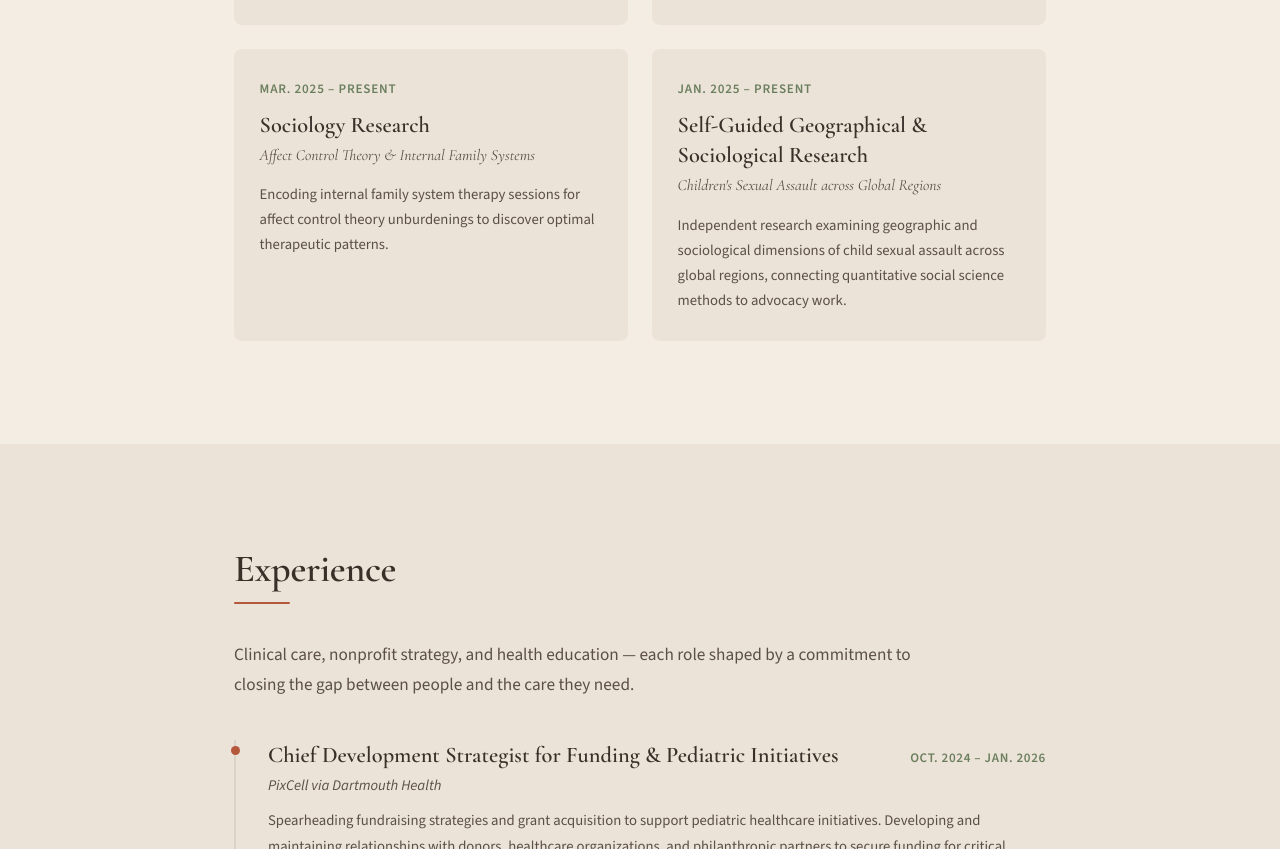
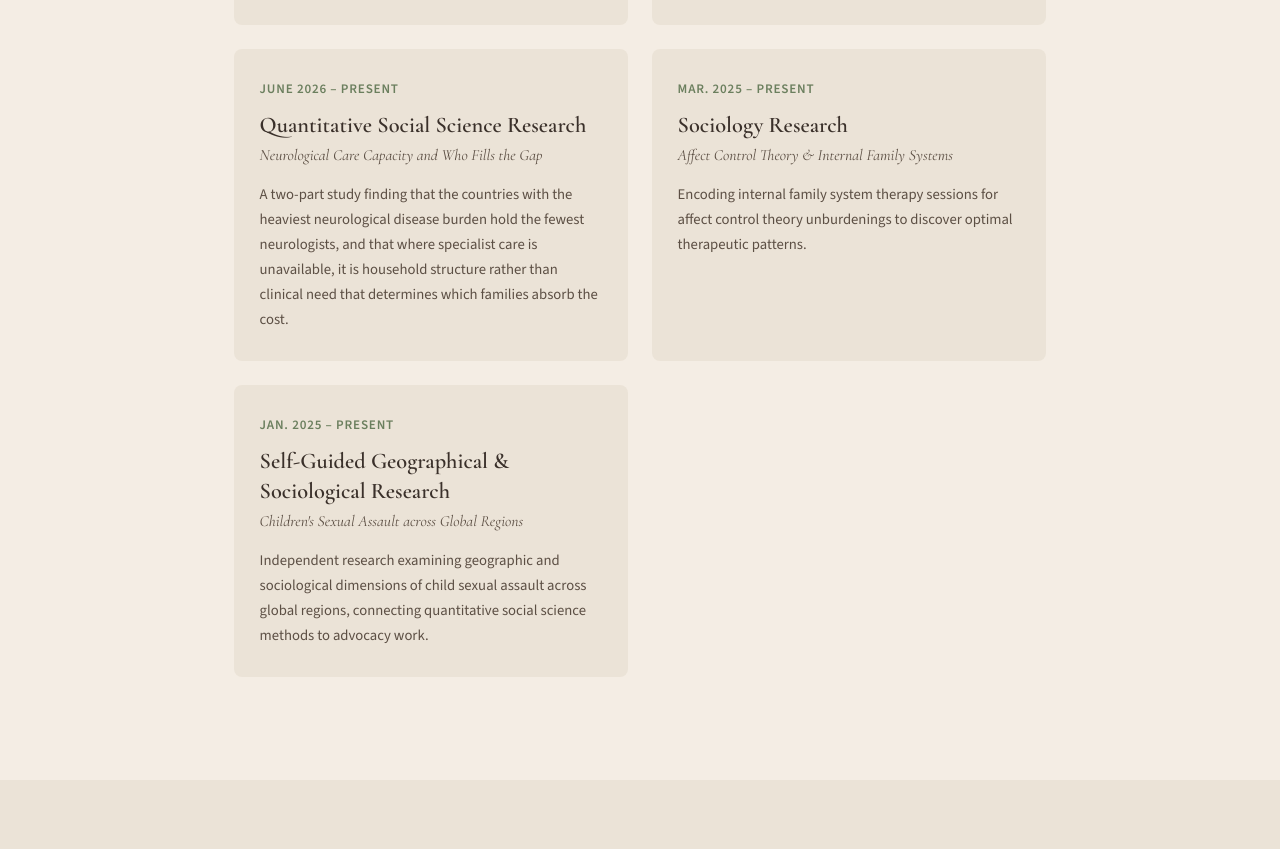
Before and after one commit to alannap27/alannap27.github.io, a plain HTML site: page index.html in a window 1280 px wide. Shown: the part 3885-4734 px from the top of the page. Drawn offline with nearby package versions, Linux system fonts and the light colour scheme.

Commit message:
Add research card for Quantitative Social Science Research
Added a new research card detailing a study on neurological care capacity.

```diff
--- a/index.html
+++ b/index.html
@@ -1079,6 +1079,15 @@
           </div>
 
           <div class="research-card reveal">
+            <div class="research-card-date">June 2026 – Present</div>
+            <h3 class="research-card-title">Quantitative Social Science Research</h3>
+            <p class="research-card-project">Neurological Care Capacity and Who Fills the Gap</p>
+            <div class="research-card-body">
+              <p>A two-part study finding that the countries with the heaviest neurological disease burden hold the fewest neurologists, and that where specialist care is unavailable, it is household structure rather than clinical need that determines which families absorb the cost.</p>
+            </div>
+          </div>
+
+          <div class="research-card reveal">
             <div class="research-card-date">Mar. 2025 – Present</div>
             <h3 class="research-card-title">Sociology Research</h3>
             <p class="research-card-project">Affect Control Theory &amp; Internal Family Systems</p>
```
